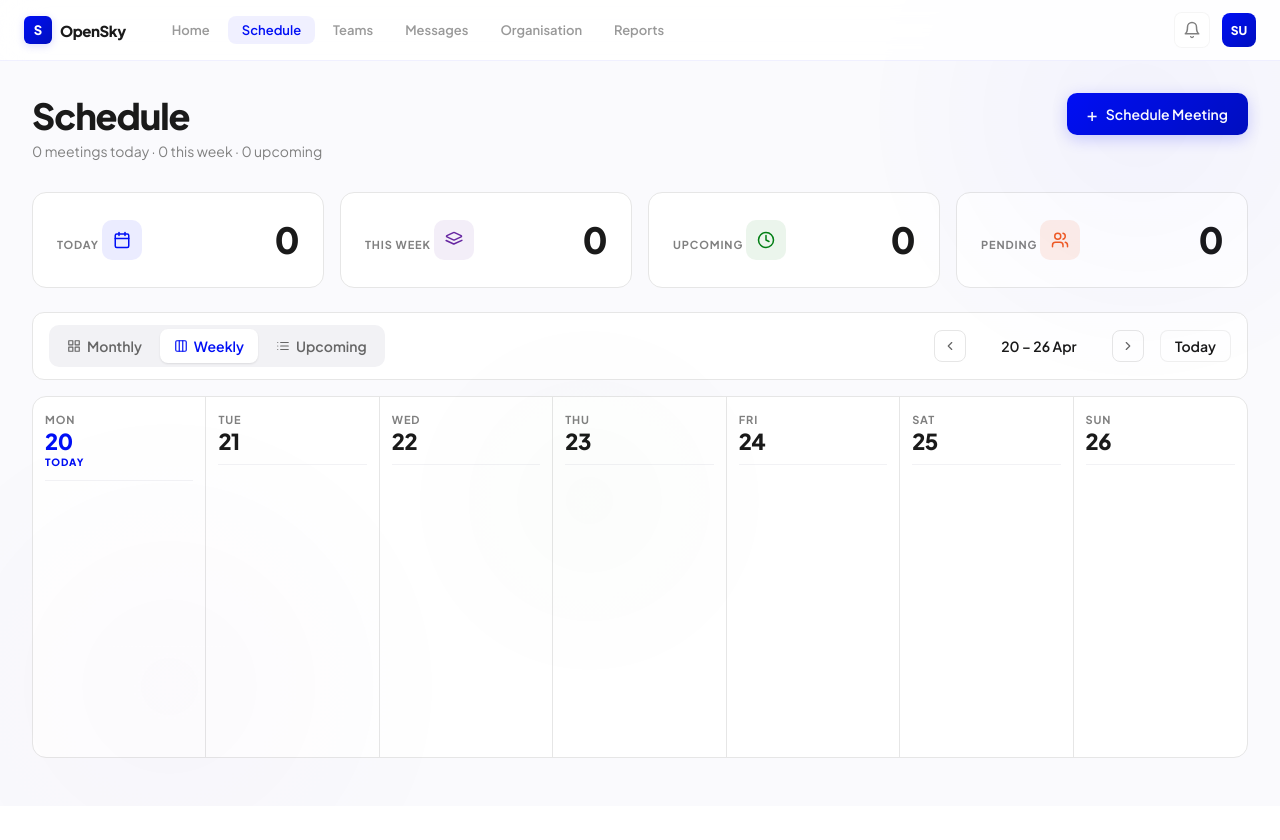
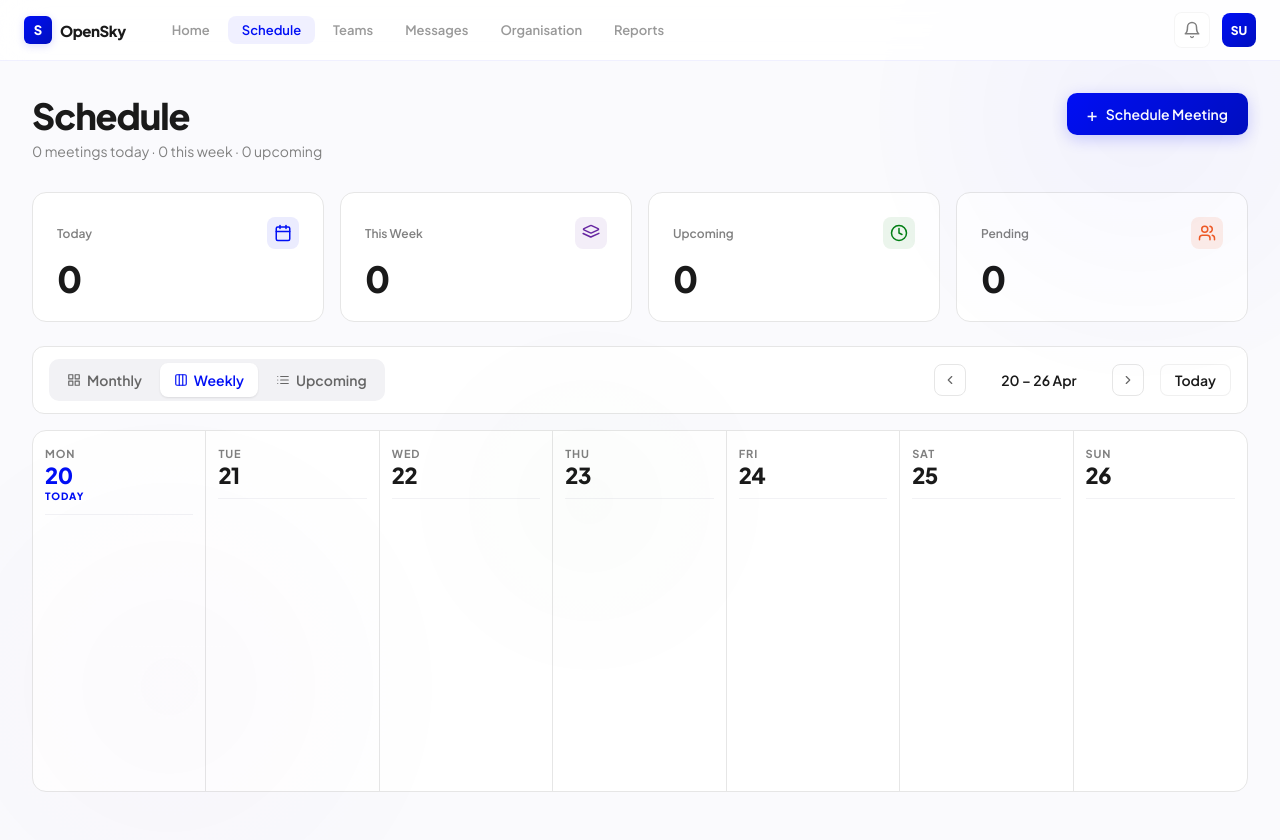
Before and after one commit to c0r73x-v01d/opensky-engineering-portal, a Django app: page /schedule/ in a window 1280 px wide. Before the commit the page ends 758 px from the top, so only its background shows below. Run offline with Django 5.2, Linux system fonts and the light colour scheme; the visitor is signed in with stand-in values (Sample User, id 1); data comes from the database, SQL or seed files in the repository; data that the repository does not hold is empty.

Commit message:
feat(schedule): restyle KPI cards as a stacked column layout

```diff
--- a/portal/static/css/schedule.css
+++ b/portal/static/css/schedule.css
@@ -57,28 +57,28 @@
   border-radius: 14px;
   padding: var(--sky-sp5) var(--sky-sp5);
   display: flex;
-  align-items: center;
+  flex-direction: column;
   justify-content: space-between;
-  gap: var(--sky-sp4);
+  gap: var(--sky-sp3);
   min-height: 96px;
 }
 
-.sky-schedule__kpi-body {
-  display: flex;
-  flex-direction: column;
-  gap: 6px;
-  min-width: 0;
+.sky-schedule__kpi-top {
+  display: flex;
+  align-items: center;
+  justify-content: space-between;
+  gap: var(--sky-sp3);
 }
 
 .sky-schedule__kpi-label {
-  font-size: 11px;
-  font-weight: 700;
-  letter-spacing: 0.08em;
-  color: var(--sky-grey50);
-  text-transform: uppercase;
+  font-family: var(--sky-font);
+  font-size: 12px;
+  font-weight: 600;
+  color: var(--sky-grey50);
 }
 
 .sky-schedule__kpi-value {
+  margin: 0;
   font-family: var(--sky-font);
   font-size: 36px;
   font-weight: 800;
@@ -88,9 +88,9 @@
 }
 
 .sky-schedule__kpi-icon {
-  width: 40px;
-  height: 40px;
-  border-radius: 10px;
+  width: 32px;
+  height: 32px;
+  border-radius: 8px;
   display: inline-flex;
   align-items: center;
   justify-content: center;
```
